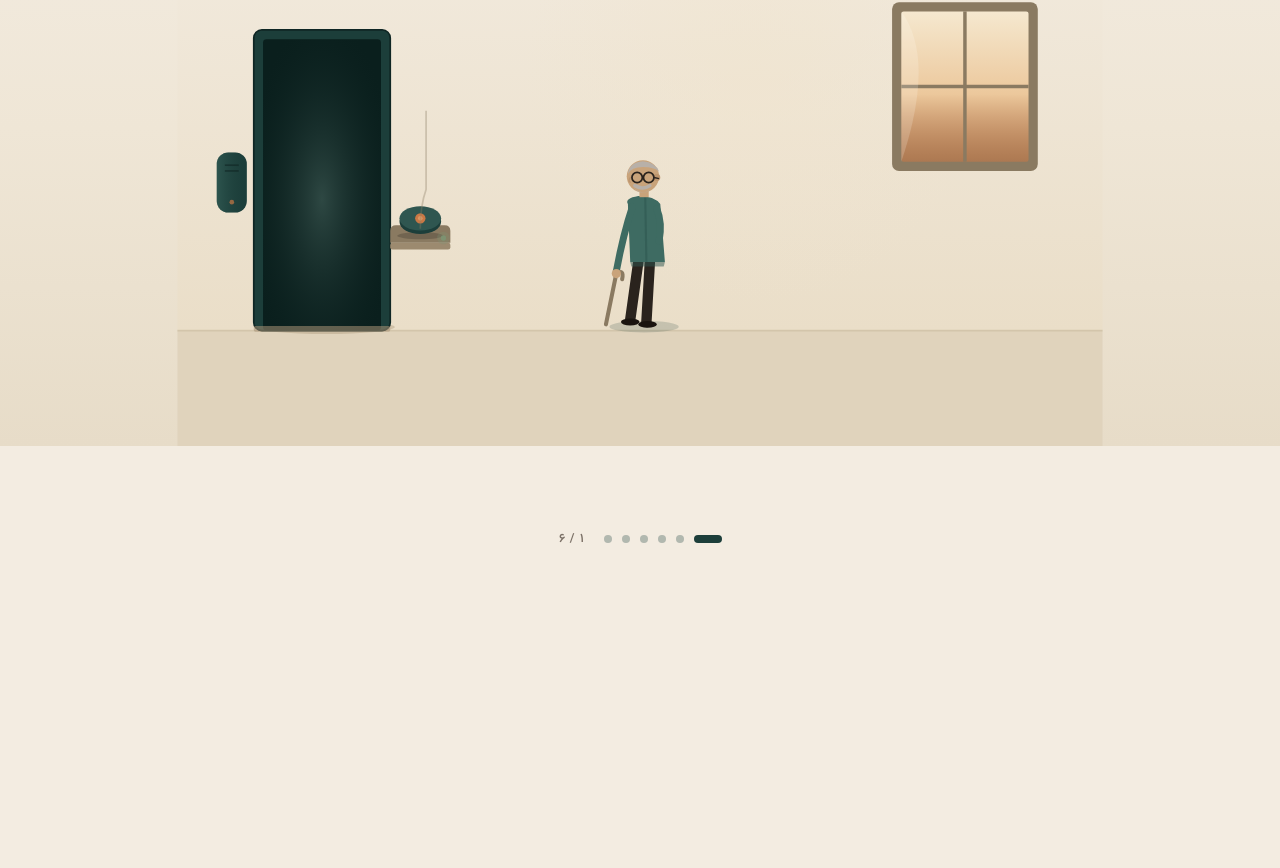
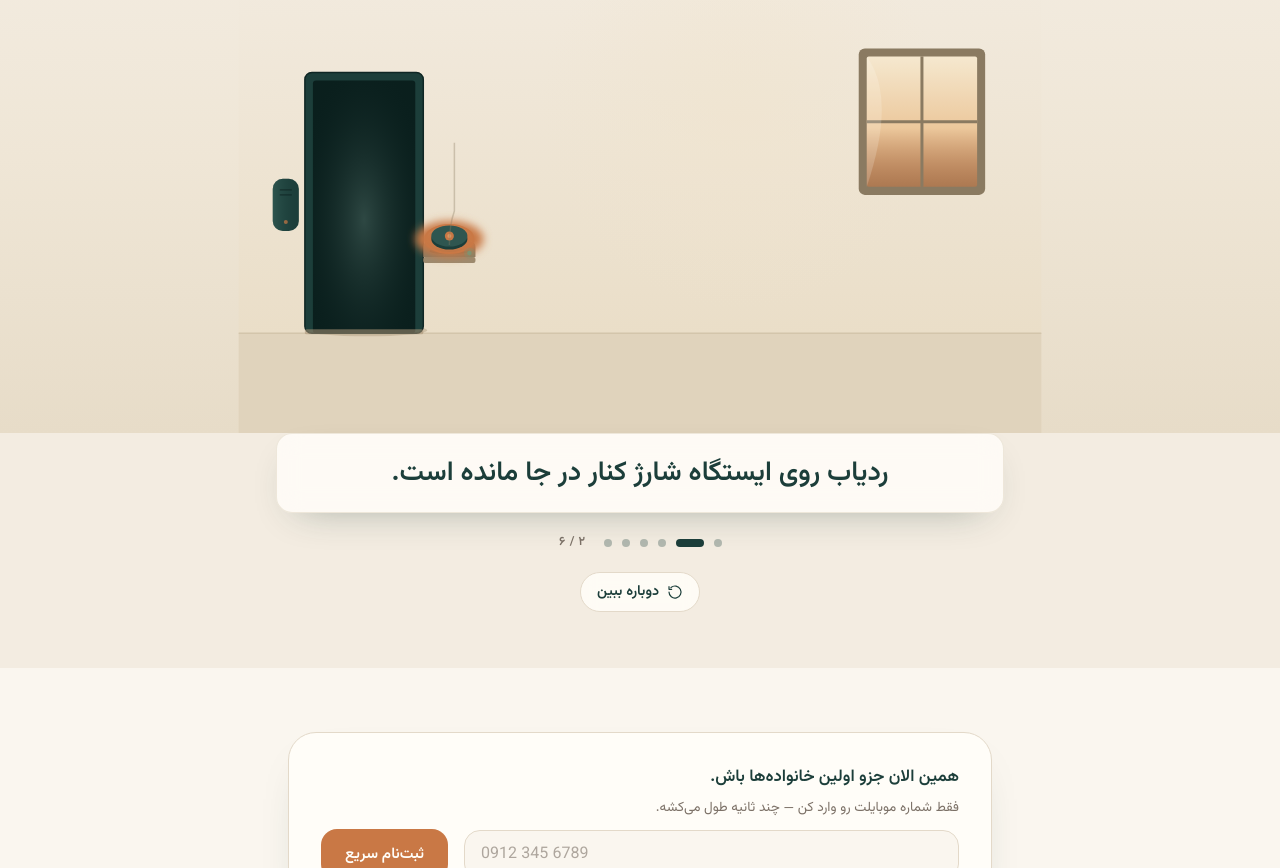
Before and after one commit to amirhs83/eldery-care-website, a Next.js app: page / in a window 1280 px wide. Shown: the part 931-1799 px from the top of the page. Built offline with nearby package versions, Linux system fonts and the light colour scheme.

Commit message:
acb784fe-99ae-4f2b-bb99-386edb6edcf0

```diff
--- a/src/components/aramsan/story-scrollytelling.tsx
+++ b/src/components/aramsan/story-scrollytelling.tsx
@@ -2,11 +2,13 @@
 
 import {
   motion,
-  useScroll,
+  useInView,
+  useMotionValue,
   useTransform,
+  animate,
   MotionValue,
 } from "framer-motion";
-import { useRef } from "react";
+import { useEffect, useRef, useState } from "react";
 import { toFa } from "@/lib/format";
 
 const SCENES = [
@@ -17,6 +19,9 @@ const SCENES = [
   "خانواده مطلع می‌شوند.",
   "همه با آرامش به زندگی ادامه می‌دهند.",
 ];
+
+// Total auto-play duration (~4.2s per scene — not too fast, not too slow)
+const DURATION = 25;
 
 /** Map a segment of progress to a fade-in/hold/fade-out opacity. */
 function useSegOpacity(
@@ -35,36 +40,50 @@ function useSegOpacity(
 
 export function StoryScrollytelling() {
   const ref = useRef<HTMLDivElement>(null);
-  const { scrollYProgress } = useScroll({
-    target: ref,
-    offset: ["start start", "end end"],
-  });
+  const inView = useInView(ref, { amount: 0.45 });
+
+  // Time-driven progress (0..1) — auto-plays, independent of scroll.
+  // Auto-plays when the section enters the viewport; replay restarts it.
+  const progress = useMotionValue(0);
+  const [runId, setRunId] = useState(0);
+
+  useEffect(() => {
+    if (!inView) return;
+    progress.set(0);
+    const controls = animate(progress, 1, {
+      duration: DURATION,
+      ease: "linear",
+    });
+    return () => controls.stop();
+  }, [inView, runId, progress]);
+
+  const replay = () => setRunId((n) => n + 1);
 
   // Caption opacities — one per scene
   const caps = [
-    useSegOpacity(scrollYProgress, 0 / 6, 1 / 6),
-    useSegOpacity(scrollYProgress, 1 / 6, 2 / 6),
-    useSegOpacity(scrollYProgress, 2 / 6, 3 / 6),
-    useSegOpacity(scrollYProgress, 3 / 6, 4 / 6),
-    useSegOpacity(scrollYProgress, 4 / 6, 5 / 6),
-    useSegOpacity(scrollYProgress, 5 / 6, 6 / 6),
+    useSegOpacity(progress, 0 / 6, 1 / 6),
+    useSegOpacity(progress, 1 / 6, 2 / 6),
+    useSegOpacity(progress, 2 / 6, 3 / 6),
+    useSegOpacity(progress, 3 / 6, 4 / 6),
+    useSegOpacity(progress, 4 / 6, 5 / 6),
+    useSegOpacity(progress, 5 / 6, 6 / 6),
   ];
 
   // Active scene index (for dots)
-  const activeScene = useTransform(scrollYProgress, (v) =>
+  const activeScene = useTransform(progress, (v) =>
     Math.min(5, Math.floor(v * 6 + 0.0001))
   );
 
   // Father walks from the interior (right) toward the door (left) and exits.
   // He passes right by the charging dock (~x=210) on his way out.
   const figureX = useTransform(
-    scrollYProgress,
+    progress,
     [0, 0.08, 0.14, 0.18, 0.22, 1],
     [560, 400, 250, 140, 30, 20],
     { clamp: true }
   );
   const figureOpacity = useTransform(
-    scrollYProgress,
+    progress,
     [0, 0.18, 0.22, 0.26, 1],
     [1, 1, 0.85, 0, 0],
     { clamp: true }
@@ -72,7 +91,7 @@ export function StoryScrollytelling() {
 
   // Tracker on the charging dock gets highlighted the moment he exits without it.
   const trackerHighlight = useTransform(
-    scrollYProgress,
+    progress,
     [0.15, 0.20, 0.32, 0.42],
     [0, 1, 1, 0.3],
     { clamp: true }
@@ -80,7 +99,7 @@ export function StoryScrollytelling() {
 
   // Door station green light — ramps up at scene 3
   const stationGlow = useTransform(
-    scrollYProgress,
+    progress,
     [0.30, 0.36, 0.62, 0.70],
     [0, 1, 1, 0.55],
     { clamp: true }
@@ -88,24 +107,24 @@ export function StoryScrollytelling() {
 
   // Sound waves — scene 4
   const waveOpacity = useTransform(
-    scrollYProgress,
+    progress,
     [0.48, 0.54, 0.64, 0.68],
     [0, 1, 1, 0],
     { clamp: true }
   );
-  const waveScale = useTransform(scrollYProgress, [0.5, 0.66], [0.6, 1.4], {
+  const waveScale = useTransform(progress, [0.5, 0.66], [0.6, 1.4], {
     clamp: true,
   });
 
   // Phone notification — scene 5 (the ONE terracotta flash moment)
   const notifOpacity = useTransform(
-    scrollYProgress,
+    progress,
     [0.64, 0.70, 0.80, 0.84],
     [0, 1, 1, 0.7],
     { clamp: true }
   );
   const flashOpacity = useTransform(
-    scrollYProgress,
+    progress,
     [0.66, 0.70, 0.74],
     [0, 0.22, 0],
     { clamp: true }
@@ -113,34 +132,18 @@ export function StoryScrollytelling() {
 
   // Calm overlay — scene 6
   const calmOpacity = useTransform(
-    scrollYProgress,
+    progress,
     [0.82, 0.88, 1],
     [0, 1, 1],
     { clamp: true }
   );
 
-  // Replay button visible near end
-  const replayOpacity = useTransform(
-    scrollYProgress,
-    [0.9, 0.97, 1],
-    [0, 1, 1],
-    { clamp: true }
-  );
-
-  function replay() {
-    const el = ref.current;
-    if (!el) return;
-    window.scrollTo({ top: el.offsetTop, behavior: "smooth" });
-  }
-
   return (
     <section
       id="story"
       ref={ref}
-      className="relative bg-sand"
-      style={{ height: "720vh" }}
+      className="relative flex h-screen min-h-[640px] flex-col overflow-hidden bg-sand pt-16"
     >
-      <div className="sticky top-0 flex h-screen flex-col overflow-hidden">
         {/* Scene illustration */}
         <div className="relative flex-1">
           <div
@@ -326,14 +329,14 @@ export function StoryScrollytelling() {
         </div>
 
         {/* Caption + controls */}
-        <div className="relative z-10 mx-auto w-full max-w-3xl px-6 pb-14 text-center">
-          {/* Caption stack */}
-          <div className="relative h-20 sm:h-16">
+        <div className="relative z-20 mx-auto w-full max-w-3xl px-5 pb-10 text-center sm:pb-14">
+          {/* Caption stack — bigger text on a soft warm panel */}
+          <div className="relative mx-auto flex min-h-[4.5rem] items-center justify-center rounded-2xl border border-divider/60 bg-warmwhite/85 px-6 py-4 shadow-[0_14px_40px_-22px_rgba(28,62,58,0.45)] backdrop-blur-md sm:min-h-[5rem] sm:px-8 sm:py-5">
             {SCENES.map((text, i) => (
               <motion.p
                 key={i}
                 style={{ opacity: caps[i] }}
-                className="absolute inset-0 text-balance text-[1.15rem] font-medium leading-relaxed text-teal sm:text-[1.35rem]"
+                className="absolute inset-0 flex items-center justify-center px-6 text-balance text-[1.35rem] font-semibold leading-snug text-teal sm:px-8 sm:text-[1.7rem]"
               >
                 {text}
               </motion.p>
@@ -342,17 +345,14 @@ export function StoryScrollytelling() {
 
           {/* Scene dots */}
           <div className="mt-5 flex items-center justify-center gap-2.5">
-            <SceneDots progress={scrollYProgress} active={activeScene} />
+            <SceneDots progress={progress} active={activeScene} />
           </div>
 
-          {/* Replay control — appears near the end */}
-          <motion.div
-            style={{ opacity: replayOpacity }}
-            className="mt-6 flex justify-center"
-          >
+          {/* Replay control — always available so the story can be rewatched */}
+          <div className="mt-5 flex justify-center">
             <button
               onClick={replay}
-              className="inline-flex items-center gap-2 rounded-full border border-divider bg-warmwhite/80 px-4 py-2 text-[0.88rem] font-medium text-teal backdrop-blur transition-all hover:-translate-y-0.5 hover:border-teal-light/40"
+              className="inline-flex items-center gap-2 rounded-full border border-divider bg-warmwhite/90 px-4 py-2 text-[0.9rem] font-semibold text-teal backdrop-blur transition-all hover:-translate-y-0.5 hover:border-teal-light/40 hover:bg-warmwhite"
             >
               <svg viewBox="0 0 24 24" className="h-4 w-4" fill="none">
                 <path
@@ -365,9 +365,8 @@ export function StoryScrollytelling() {
               </svg>
               دوباره ببین
             </button>
-          </motion.div>
+          </div>
         </div>
-      </div>
     </section>
   );
 }
```
Also changed, not shown: 1 other file (tests, documents, lock files or other folders).
